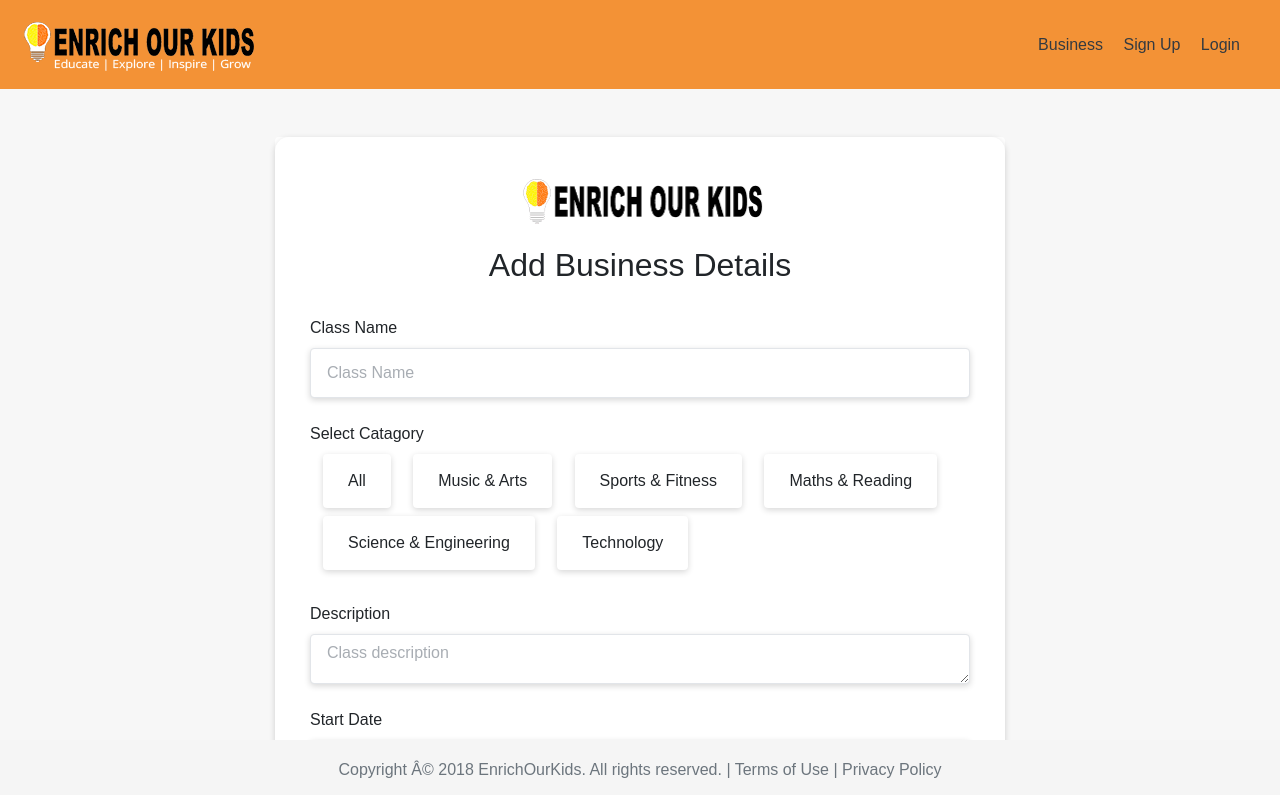
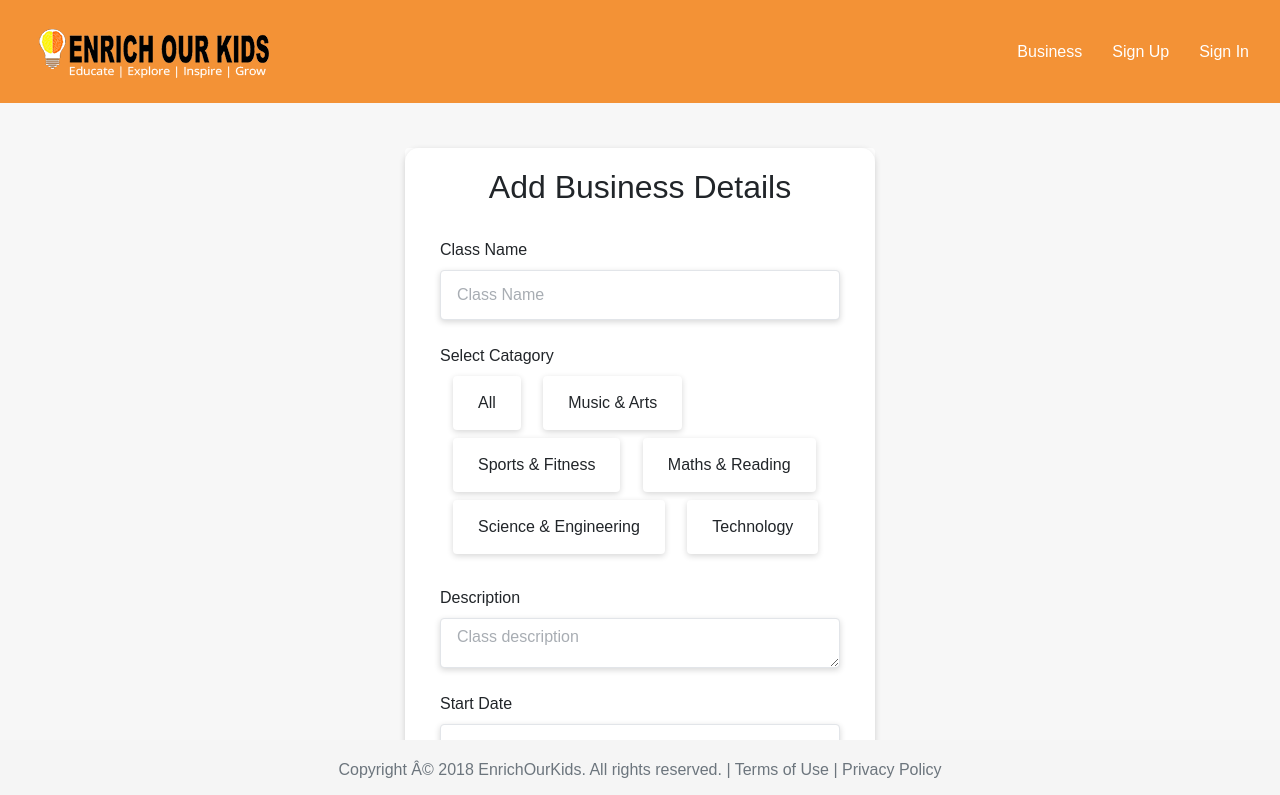
Before and after one commit to harsh-technoarch/EOK-UI, a plain HTML site: page addbusiness.html in a window 1280 px wide. Shown: the top 795 px of the page. Drawn offline with Linux system fonts and the light colour scheme.

Commit message:
Ui tweaks

```diff
--- a/addbusiness.html
+++ b/addbusiness.html
@@ -16,30 +16,39 @@
 </head>
 
 <body>
+    <header class="eok-navbar-main eok-btn-primary">
+        <div class="brand-logo">
+            <a href="/">
+                <img src="images/header-logo.png">
+            </a>
+        </div>
+        <div class="eok-navbar-navigation">
+            <button class="eok-nav-toggle">
+                <img src="images/menu-icon.png">
+            </button>
 
-    <header class="eok-btn-primary">
-        <div class="d-flex flex-column flex-md-row align-items-center p-3 px-md-12 mb-3 text-center">
-            <h5 class="my-0 mr-md-auto font-weight-normal">
-                <img class="img img-responsive" src="/images/header-logo.png" width="251">
-            </h5>
-            <nav class="my-2 my-md-0 mr-md-3">
-                <a class="p-2 text-dark" href="addbusiness.html">Business</a>
-                <a class="p-2 text-dark" href="SignUp.html">Sign Up</a>
-                <a class="p-2 text-dark" href="login.html">Login</a>
-            </nav>
+            <ul class="nav-wrapper">
+                <li>
+                    <a href="">Business</a>
+                </li>
+                <li>
+                    <a href="">Sign Up</a>
+                </li>
+                <li>
+                    <a href="">Sign In</a>
+                </li>
+            </ul>
         </div>
     </header>
 
 
-    <div class="container mt-5">
+    <section class="section section-intro">
+     <div class="container">
             <div class="row justify-content-center">
-            <div class="col-md-8 col-sm-12">
-                    <div class="card">
+                <div class="col" style="max-width: 500px">
+                    <div class="card mt-5">
                         <div class="card-body">
                             <form class="horizontal-form">
-                                    <figure class="text-center mt-3 mb-3">
-                                            <img src="images/Logo.png" class="img img-responsive" alt="logo" width="250">
-                                        </figure>
                                 <h2 class="text-center pb-4">Add Business Details</h2>
                                 <!-- Text input-->
                                 <div class="fm-group">
@@ -231,6 +240,8 @@
                 </div>
             </div>
         </div>
+    </section>
+
 
     <footer class="footer-sticky text-center">
         <span class="text-muted">Copyright © 2018 EnrichOurKids. All rights reserved. | Terms of Use | Privacy Policy</span>
@@ -248,19 +259,37 @@
     <script src="js/custom.js"></script>
 
     <script>
-        /* Date Piker Jquery-UI */
-        $(function () {
-            $("#datepicker , #datepicker2").datepicker();
+            window.BaseScripts = {
+                navToggle: function() {
+                    var trigger = $('.eok-nav-toggle');
+                    var target = $('.nav-wrapper');
+
+                    console.log(trigger)
+
+                    trigger.on('click', function() {
+                        console.log('here')
+                        target.toggle();
                     });
-        /* Multi-select*/
-        $(document).ready(function () {
+                },
+                init: function() {
+                    this.navToggle();
+                }
+            }
+
+            window.LandingPage = {
+                init: function() {
                     $('#days').multiselect({
                         buttonClass: 'fm-control',
                         buttonWidth: '100%',
                         numberDisplayed: 2,
                         includeSelectAllOption: true
                     });
-        });
+                    $("#datepicker").datepicker();
+                }
+            }
+
+            window.BaseScripts.init();
+            window.LandingPage.init();
         </script>
 
 
--- a/css/custom.css
+++ b/css/custom.css
@@ -1,6 +1,9 @@
-
 body {
     background-color: #F7F7F7;
+}
+
+a {
+    color: #F39236;
 }
 
 .center-wrapper {
@@ -262,7 +265,6 @@ label.error {
     margin-right: 5px;
 }
 
-
 .eok-navbar-main {
     position: absolute;
     display: -webkit-box;
@@ -273,18 +275,22 @@ label.error {
     align-items: center;
     width: 100%;
     padding: 0.5rem 1rem;
+    z-index: 1050;
+}
 
-  }
 .eok-navbar-main.secondry {
     background: #f1f1f1;
 }
+
 .eok-navbar-main .brand-logo {
     display: inline-block;
     padding: 15px;
 }
+
 .eok-navbar-main .eok-navbar-navigation {
     margin-left: auto;
 }
+
 .eok-navbar-main .eok-navbar-navigation .nav-wrapper {
     display: -webkit-box;
     display: -ms-flexbox;
@@ -293,12 +299,14 @@ label.error {
     margin-bottom: 0;
     list-style-type: none;
 }
-  .eok-navbar-main .eok-navbar-navigation .nav-wrapper > li a {
+
+.eok-navbar-main .eok-navbar-navigation .nav-wrapper>li a {
     text-decoration: none;
     display: inline-block;
     padding: 15px;
-    color: #F4F4F4;
+    color: #ffffff;
 }
+
 @media screen and (max-width: 767px) {
     .eok-navbar-main .eok-navbar-navigation .nav-wrapper {
         position: absolute;
@@ -306,14 +314,15 @@ label.error {
         left: 0;
         right: 0;
         top: 100%;
-      background: #e7e7e7;
+        background: #f1f1f1;
         padding-left: 0;
     }
-    .eok-navbar-main .eok-navbar-navigation .nav-wrapper > li a {
+    .eok-navbar-main .eok-navbar-navigation .nav-wrapper>li a {
         display: block;
         width: 100%;
+        color: #F39236;
     }
-    .eok-navbar-main .eok-navbar-navigation .nav-wrapper > li a:hover {
+    .eok-navbar-main .eok-navbar-navigation .nav-wrapper>li a:hover {
         background: #444;
         color: #fff;
     }
@@ -322,6 +331,7 @@ label.error {
 .eok-nav-toggle {
     display: none;
 }
+
 @media screen and (max-width: 767px) {
     .eok-nav-toggle {
         display: block;
@@ -332,6 +342,7 @@ label.error {
     position: relative;
     padding: 100px 15px;
 }
+
 @media screen and (max-width: 767px) {
     .section .container {
         padding: 0;
@@ -361,7 +372,6 @@ label.error {
     background-position: 50% 50%;
 }
 
-
 .footer-sticky {
     position: sticky;
     bottom: 0;
```
Also changed, not shown: index.html (+22 -41 lines), images/background.JPG, 1 other file. Lines whose indentation alone changed are shown as unchanged.
